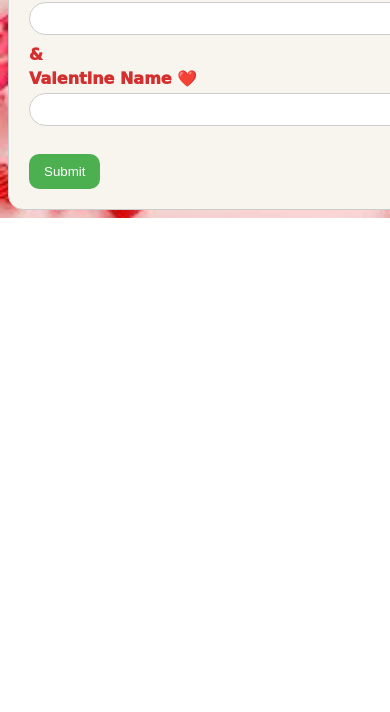
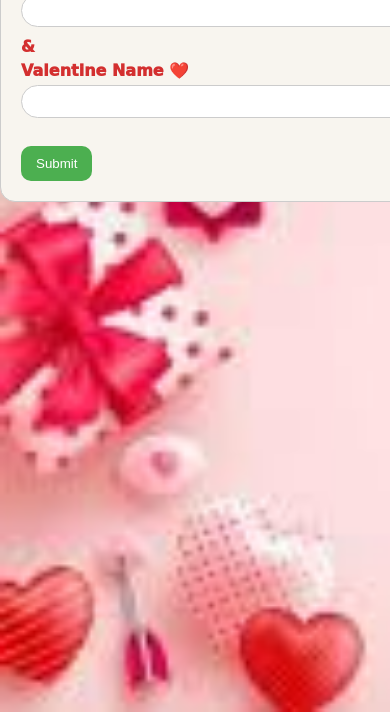
Before and after one commit to KandyKannan/Project-Valentine, a plain HTML site: page index.html in a window 390 px wide. Shown: the part 132-844 px from the top of the page. Drawn offline with Linux system fonts and the light colour scheme.

Commit message:
frontPage.css

```diff
--- a/frontPage.css
+++ b/frontPage.css
@@ -3,6 +3,16 @@ body {
     background-image: url(Background.jpg);
     background-size: cover;
     background-repeat: no-repeat;
+    min-height: 100vh;
+    margin: 0;
+    display: flex;
+    flex-direction: column;
+}
+
+@media (max-width: 768px) {
+    body {
+        background-size: cover;
+    }
 }
 
 h1 {
```
